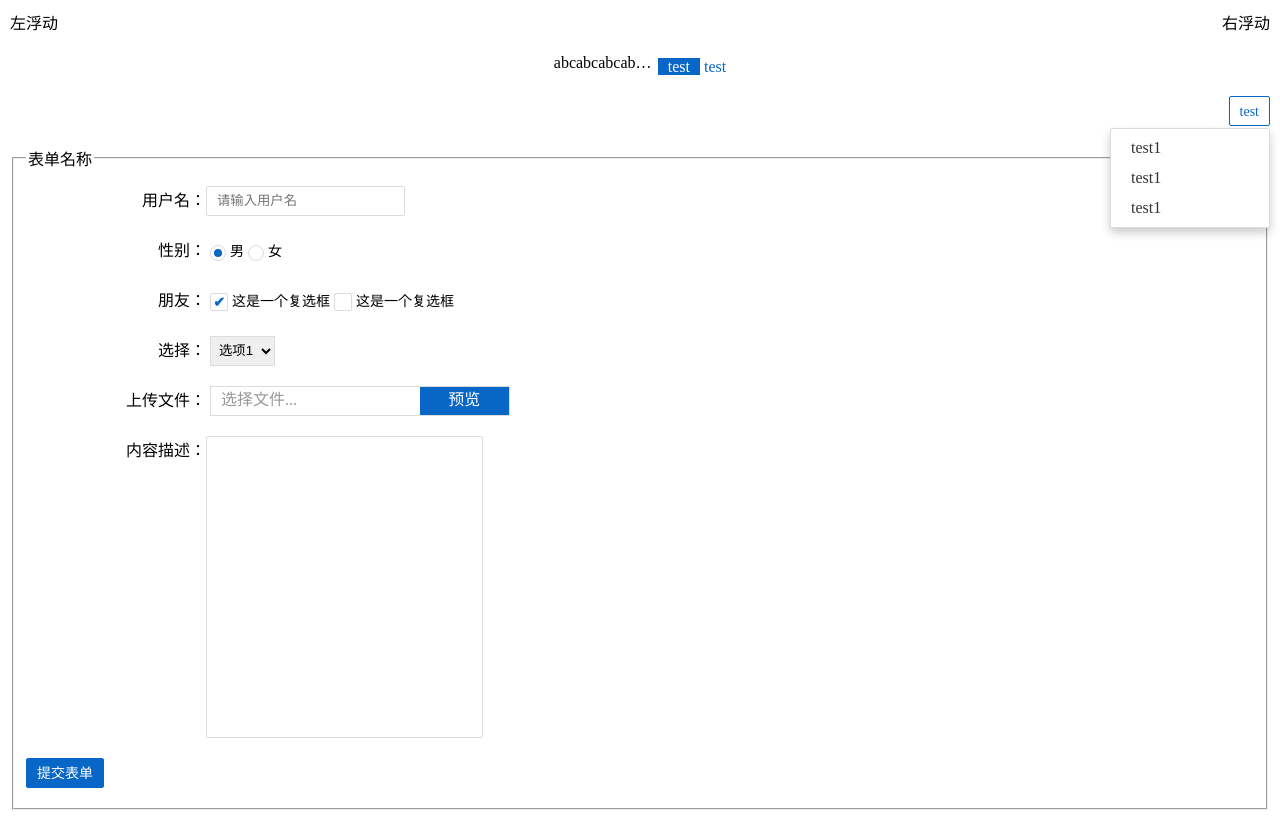
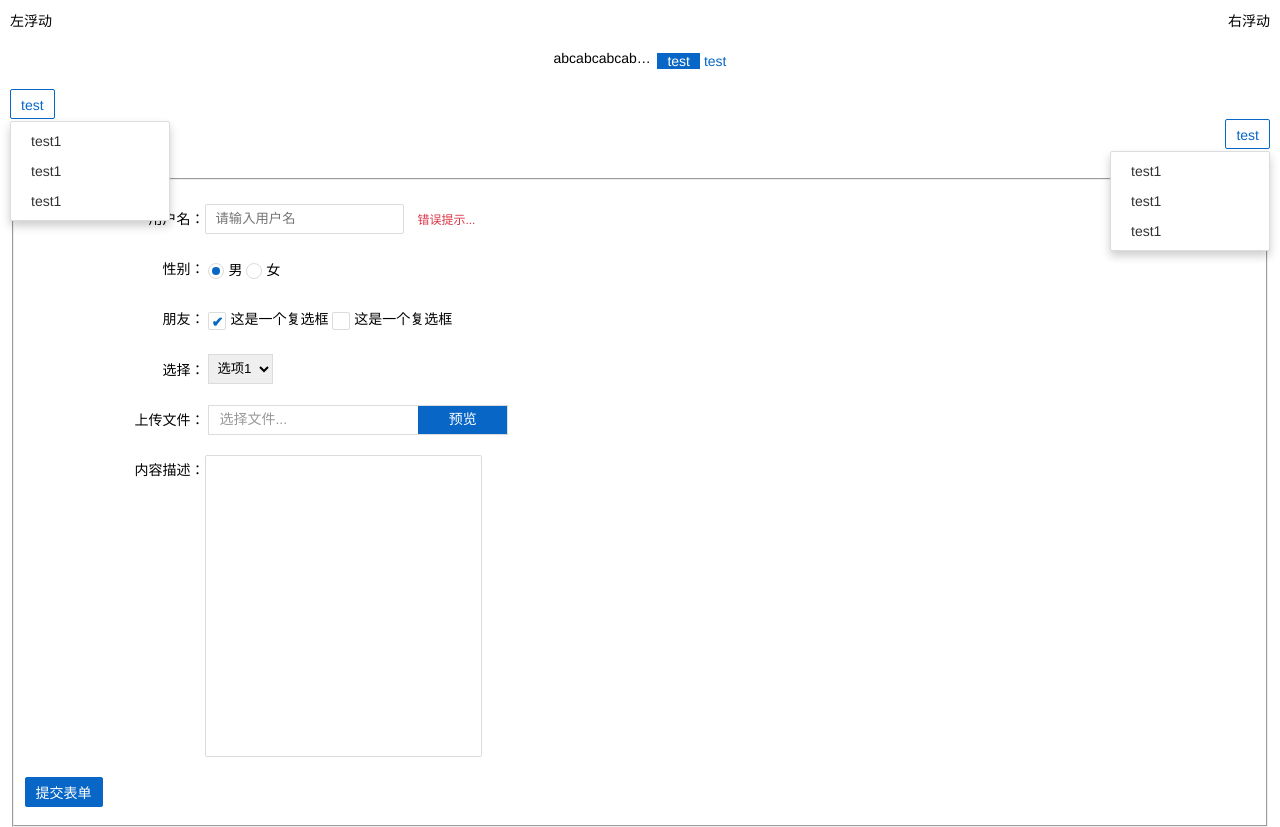
Before and after one commit to AbbyShaw36/collection, a plain HTML site: page style/public.html in a window 1280 px wide. Shown: the top 827 px of the page. Drawn offline with Linux system fonts and the light colour scheme.

Commit message:
修改样式

```diff
--- a/style/public.css
+++ b/style/public.css
@@ -11,9 +11,8 @@
 
 /*基本样式*/
 
-* { -webkit-box-sizing: border-box; box-sizing: border-box; }
-*:before, *:after { -webkit-box-sizing: border-box; box-sizing: border-box; }
-html { width: 100%; height: 100%; overflow-y: auto; background: #fff; -webkit-tap-highlight-color: rgba(0, 0, 0, 0); }
+*, *:before, *:after { -webkit-box-sizing: border-box; box-sizing: border-box; }
+html { width: 100%; height: 100%; overflow-y: auto; background: #fff; -webkit-tap-highlight-color: rgba(0, 0, 0, 0); font-family: "Helvetica Neue", Helvetica, Arial, sans-serif; font-size: 14px; }
 input:not[type=raido], input:not[type=checkbox], button, textarea { border: none; outline: none; -webkit-appearance: none; -moz-appearance: none; appearance: none; }
 
 /*float*/
@@ -61,11 +60,6 @@ input:not[type=raido], input:not[type=checkbox], button, textarea { border: none
 .my10 { margin-top: 10px; margin-bottom: 10px; }
 .my20 { margin-top: 20px; margin-bottom: 20px; }
 
-/*text align*/
-.tc { text-align: center !important; }
-.tl { text-align: left !important; }
-.tr { text-align: right !important; }
-
 /*vertical align*/
 .vt { vertical-align: top; }
 .vm { vertical-align: middle; }
@@ -77,6 +71,19 @@ input:not[type=raido], input:not[type=checkbox], button, textarea { border: none
 .bg-red { background-color: #dc3545; }
 .bg-green { background-color: #23bf08; }
 .bg-white { background-color: #fff; }
+
+/*text align*/
+.tc { text-align: center !important; }
+.tl { text-align: left !important; }
+.tr { text-align: right !important; }
+
+/*font size*/
+.f12 { font-size: 12px; }
+.f14 { font-size: 14px; }
+.f16 { font-size: 16px; }
+.f18 { font-size: 18px; }
+.f20 { font-size: 20px; }
+.f24 { font-size: 24px; }
 
 /*text color*/
 .blue { color: #0866c6; }
@@ -103,6 +110,7 @@ input:not[type=raido], input:not[type=checkbox], button, textarea { border: none
 .label { display: inline-block; vertical-align: middle; line-height: 30px; width: 180px; text-align: right; }
 .select { height: 30px; padding: 0 4px; border: 1px solid #dcdcdc; line-height: 30px; }
 .form_row { padding: 10px 0; }
+.form_msg { display: inline-block; vertical-align: middle; font-size: 12px; color: #dc3545; }
 
 .checkbox { position: relative; display: inline-block; cursor: pointer; vertical-align: middle; }
 .checkbox input[type=checkbox] { position: absolute; left: 0; opacity: 0; }
--- a/style/public.html
+++ b/style/public.html
@@ -20,6 +20,14 @@
 		</div>
 
 		<div class="mb20 clearfix">
+			<div class="dropdown open">
+				<button class="btn btn-radius btn-blue btn-outline dropdown_toggle">test</button>
+				<ul class="dropdown_menu">
+					<li><a href="#">test1</a></li>
+					<li><a href="#">test1</a></li>
+					<li><a href="#">test1</a></li>
+				</ul>
+			</div>
 			<div class="dropdown open fr">
 				<button class="btn btn-radius btn-blue btn-outline dropdown_toggle">test</button>
 				<ul class="dropdown_menu">
@@ -34,7 +42,10 @@
 			<form action="" class="form">
 				<fieldset>
 					<legend>表单名称</legend>
-					<p class="form_row"><label for="input1" class="label">用户名：</label><input type="text" class="input" placeholder="请输入用户名"></p>
+					<p class="form_row">
+						<label for="input1" class="label">用户名：</label><input type="text" class="input" placeholder="请输入用户名">
+						<span class="form_msg ml10">错误提示...</span>
+					</p>
 					<p class="form_row">
 						<label for="sex" class="label">性别：</label>
 						<label class="radio"><input type="radio" value="1" name="sex" checked><span>男</span></label>
```
